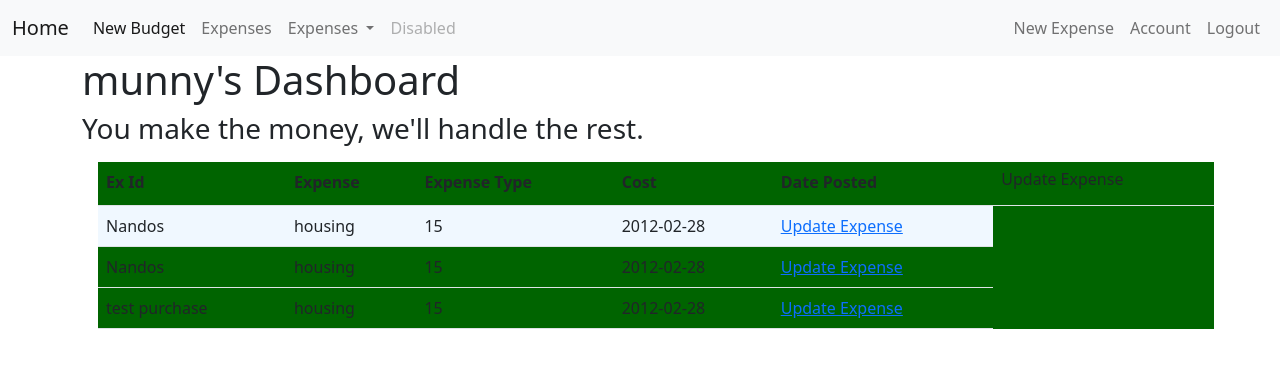
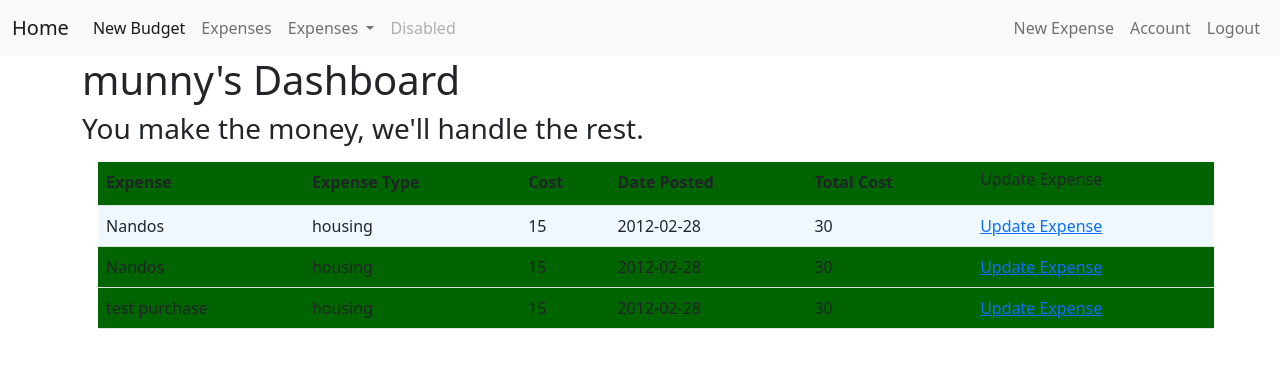
Before and after one commit to munnycodes/budget_app, a Flask app: page /start in a window 1280 px wide. Shown: the top 368 px of the page. Run offline with Flask 2, Linux system fonts and the light colour scheme; a user stored in the database is signed in; data comes from the database, SQL or seed files in the repository; both versions use the stored data as it was after the commit; some libraries are stand-ins or nearby versions.

Commit message:
added update expense, added complete expenditure so far, need to add delete expense and figure out how to use complete spend.

```diff
--- a/budget_app/__init__.py
+++ b/budget_app/__init__.py
@@ -13,4 +13,5 @@ login_manager = LoginManager(app)
 login_manager.login_view = 'login'
 login_manager.login_message_category = 'info'
 
+
 from budget_app import routes
--- a/budget_app/models.py
+++ b/budget_app/models.py
@@ -11,7 +11,9 @@ class User(db.Model, UserMixin):
     email = db.Column(db.String(120), unique=True, nullable=False)
     username = db.Column(db.String(20), unique=True, nullable=False)
     password = db.Column(db.String(60), nullable=False)
+    total_cost = db.Column(db.Integer, nullable=False, default = 0)
     expense = db.relationship('Expense', backref='user', lazy=True)
+
 
     def __repr__(self):
         return f"User('{self.username}', {self.email}, {self.id})"
@@ -24,6 +26,7 @@ class Expense(db.Model):
 #     balance_before = db.Column(db.Integer, nullable=False)
 #     balance_after = db.Column(db.Integer, nullable=False)
     date_posted = db.Column(db.DateTime, nullable=False, default=datetime.utcnow)
+
     user_id = db.Column(db.Integer, db.ForeignKey('user.id'), nullable=False)
 
     def __repr__(self):
--- a/budget_app/routes.py
+++ b/budget_app/routes.py
@@ -50,7 +50,7 @@ def login():
 @login_required
 def start():
 
-    headings = ("Ex Id", "Expense", "Expense Type", "Cost", "Date Posted")
+    headings = ("Expense", "Expense Type", "Cost", "Date Posted", "Total Cost")
     expenses = Expense.query.filter_by(user_id = session["user_id"])
 
     return render_template('start.html', expenses=expenses, headings=headings)
@@ -60,14 +60,16 @@ def start():
 @app.route("/expense/new", methods=['GET', 'POST'])
 @login_required
 def new_expense():
+    user = User.query.get_or_404(current_user.id)
     form = ExpenseForm()
     if form.validate_on_submit():
 
         expense = Expense(vendor=form.expense.data, expense_type=form.expense_type.data, cost=form.cost.data, date_posted=form.date.data, user_id=session["user_id"])
-        print(type(form.date.data))
         db.session.add(expense)
+        user.total_cost += form.cost.data
         db.session.commit()
-        session["expense_id"] = expense.id
+
+
         flash('Expense successfully submitted.', 'success')
         return redirect(url_for('start'))
     return render_template('new_expense.html', title='New Expense', form=form)
@@ -76,6 +78,7 @@ def new_expense():
 @app.route("/expense/<int:expense_id>", methods=['GET', 'POST'])
 @login_required
 def expense(expense_id):
+    user = User.query.get_or_404(current_user.id)
     expense = Expense.query.get_or_404(expense_id)
     form = UpdateExpenseForm()
     if form.validate_on_submit():
@@ -85,6 +88,8 @@ def expense(expense_id):
         expense.cost = form.cost.data
         expense.date_posted = form.date.data
         expense.user_id = session["user_id"]
+        user.total_cost += expense.cost
+        print(user.total_cost)
         db.session.commit()
         flash('Expense successfully updated.', 'success')
 
--- a/budget_app/templates/start.html
+++ b/budget_app/templates/start.html
@@ -6,6 +6,7 @@
 {% endblock %}
 
 {% block body %}
+
     <h1>{{current_user.username}}'s Dashboard </h1>
     <h3>You make the money, we'll handle the rest.</h3>
 
@@ -24,6 +25,7 @@
             <td class= "table__cell">{{ item.expense_type }}</td>
             <td class= "table__cell">{{ item.cost }}</td>
             <td class= "table__cell">{{ item.date_posted.strftime('%Y-%m-%d') }}</td>
+            <td class= "table_cell">{{ current_user.total_cost }}</td>
             <td> <a href="{{ url_for('expense', expense_id=item.id) }}">Update Expense</a></td>
 
         </tr>
```
Also changed, not shown: budget_app/budget.db.
